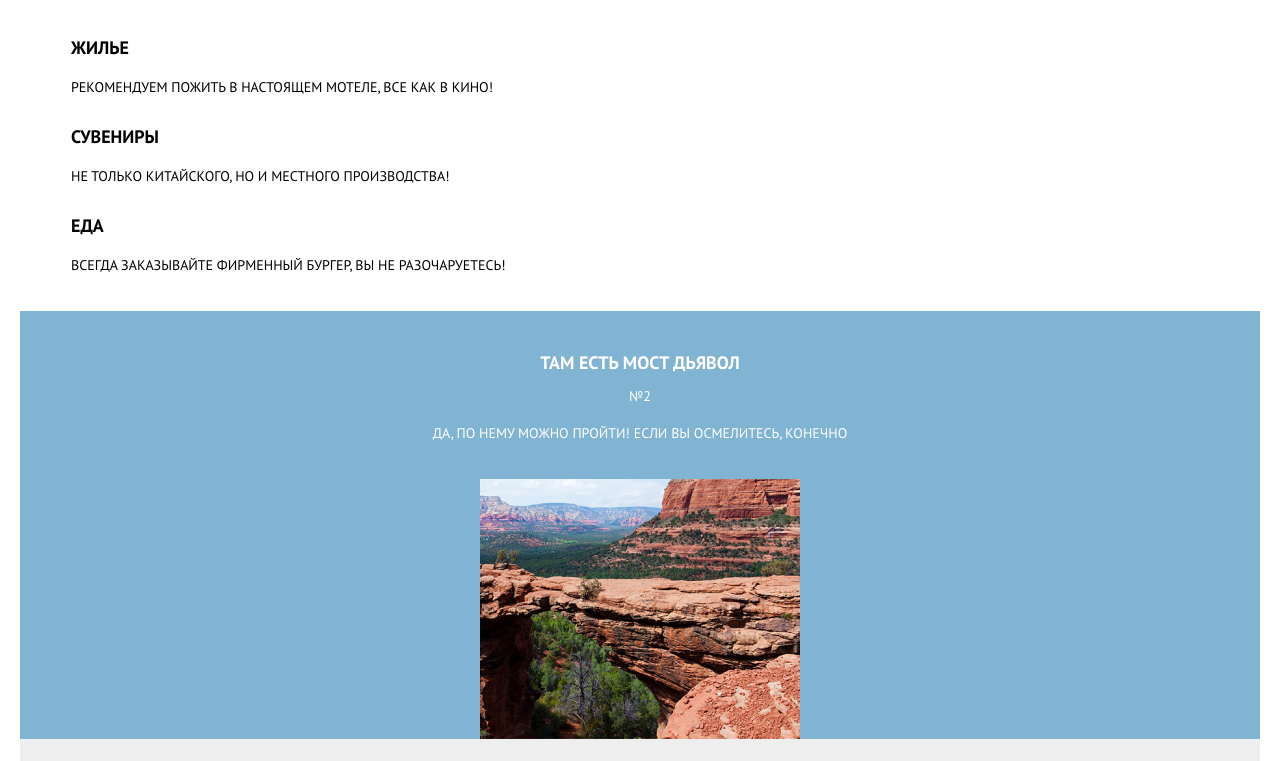
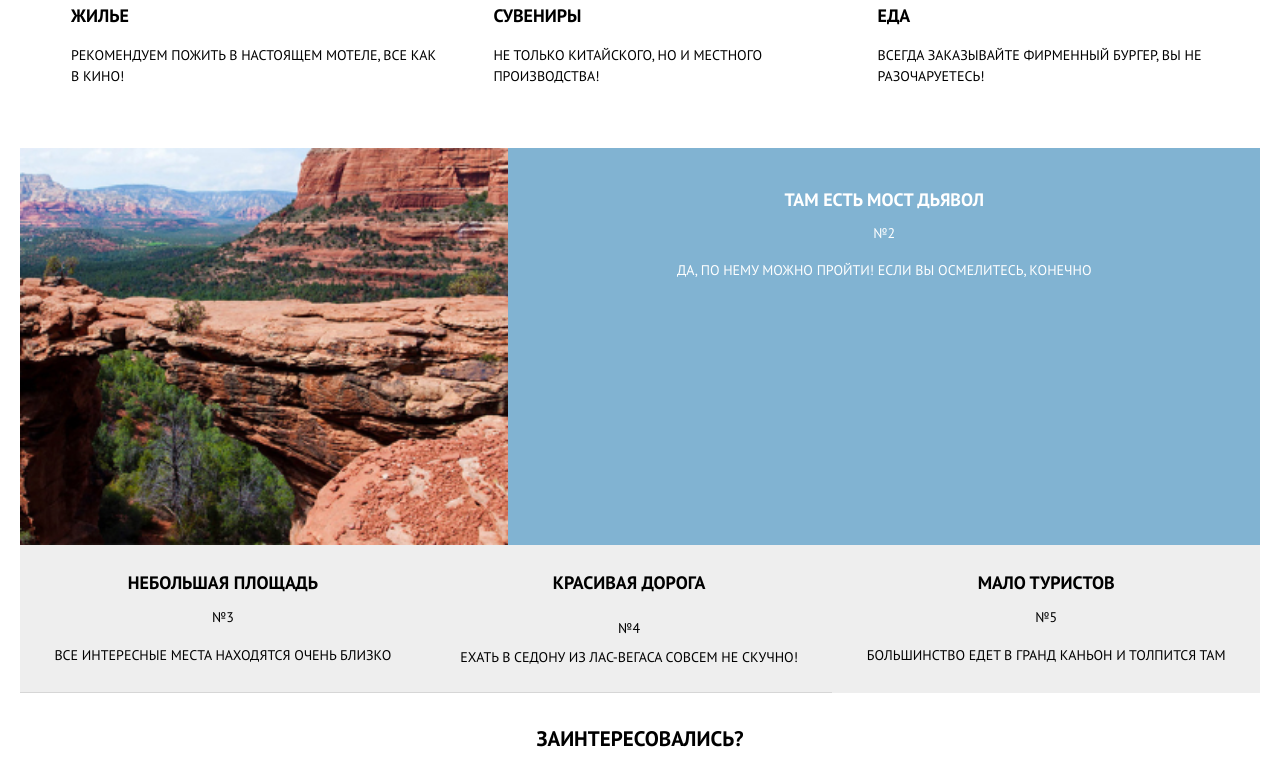
Before and after one commit to VasilenkoOlga/410699-sedona-24, a website: page source/index.html in a window 1280 px wide. Shown: the part 1132-1893 px from the top of the page. Drawn offline with nearby package versions, Linux system fonts and the light colour scheme; files that its build step writes are made by us from their sources.

Commit message:
Наметки сетки основного содержания главной страницы

```diff
--- a/source/index.html
+++ b/source/index.html
@@ -72,12 +72,12 @@
             </li>
           </ul>
           <div class="advantage__card">
+            <img src="img/photo-bridge.jpg" alt="Фото моста дьявола" class="advantage__img">
             <div class="advantage__wrapper">
               <h2 class="advantage__cause">Там есть мост дьявол</h2>
               <p class="advantage__number">№2</p>
               <p class="advantage__description">Да, по нему можно пройти! Если вы осмелитесь, конечно</p>
             </div>
-            <img src="img/photo-bridge.jpg" alt="Фото моста дьявола" class="advantage__img">
           </div>
           <ul class="advantage__items">
             <li class="advantage__item">
--- a/source/less/blocks/advantage.less
+++ b/source/less/blocks/advantage.less
@@ -1,6 +1,13 @@
+.advantages__container {
+  display: flex;
+  flex-direction: column;
+}
+
 .advantage__information {
   margin-top: 32px;
   margin-bottom: 27px;
+  display: flex;
+  flex-direction: column;
 }
 
 .advantage__title {
@@ -18,12 +25,20 @@
 .advantage__card {
   background-color: @blue;
   color: @white;
+  display: flex;
+  flex-direction: column;
+
+  @media (min-width: @tablet-width) {
+    display: flex;
+    flex-direction: row;
+  }
 }
 
 .advantage__wrapper {
   min-width: 282px;
   padding-top: 39px;
   padding-bottom: 35px;
+  flex-grow: 2;
 }
 
 .advantage__cause {
@@ -49,9 +64,10 @@
 }
 
 .advantage__img {
-  display: block;
+  display: flex;
   margin-left: auto;
   margin-right: auto;
+  flex-grow: 1;
 }
 
 .advantage__facilities {
@@ -61,10 +77,17 @@
   padding-top: 35px;
   padding-bottom: 35px;
   text-align: left;
+  display: flex;
+  flex-direction: column;
+
+  @media (min-width: @tablet-width) {
+    flex-direction: row;
+  }
 }
 
 .advantage__facility {
   padding-left: 51px;
+  flex-grow: 1;
 
   &:not(:last-child) {
     margin-bottom: 26px;
@@ -90,6 +113,12 @@
   list-style: none;
   padding: 0;
   margin: 0;
+  display: flex;
+  flex-direction: column;
+
+  @media (min-width: @tablet-width) {
+    flex-direction: row;
+  }
 }
 
 .advantage__item {
@@ -97,6 +126,7 @@
   padding-top: 25px;
   padding-bottom: 24px;
   border-bottom: 1px solid #d6d6d6;
+  flex-grow: 1;
 
   &:last-child {
     border-bottom: none;
```
